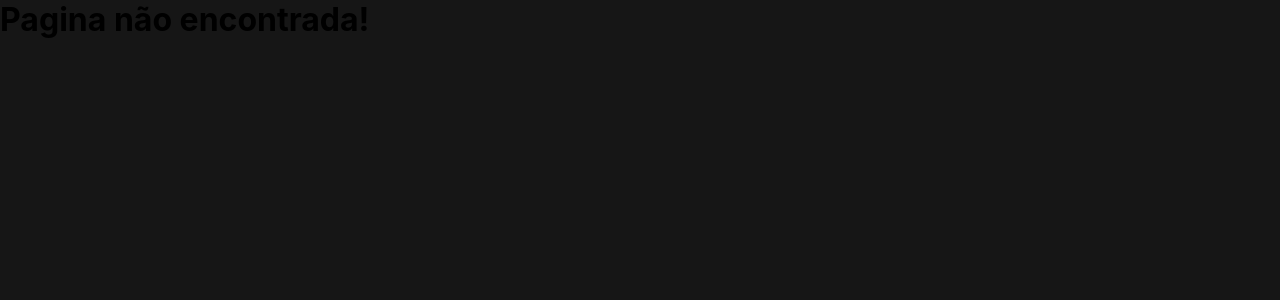
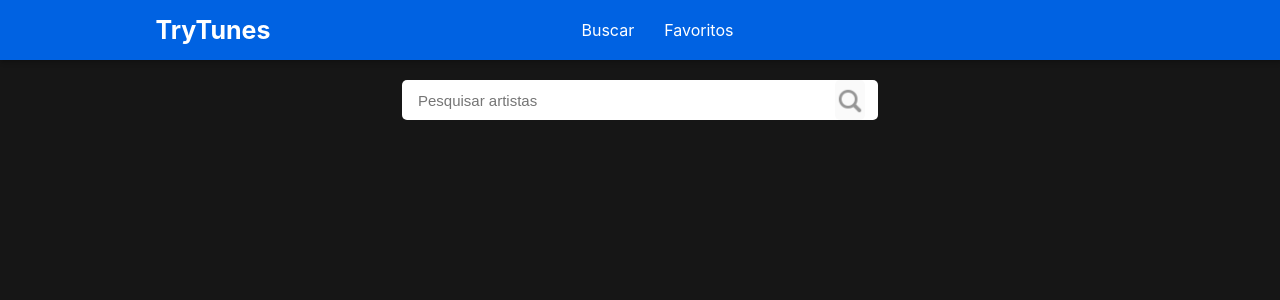
Before and after one commit to jadsoncerqueira/trybetunes, a React (Create React App) app: page /trybetunes/search in a window 1280 px wide. Shown: the top 300 px of the page. Built offline with nearby package versions, Linux system fonts and the light colour scheme.

Commit message:
finalizando

```diff
--- a/src/components/Content.js
+++ b/src/components/Content.js
@@ -13,11 +13,11 @@ class Content extends React.Component {
     return (
       <main>
         <Switch>
-          <Route path="/" exact component={ Login } />
-          <Route path="/search" component={ Search } />
-          <Route path="/album/:id" component={ Album } />
-          <Route path="/favorites" component={ Favorites } />
-          <Route path="/profile/edit" component={ ProfileEdit } />
+          <Route path="/trybetunes" exact component={ Login } />
+          <Route path="/trybetunes/search" component={ Search } />
+          <Route path="/trybetunes/album/:id" component={ Album } />
+          <Route path="/trybetunes/favorites" component={ Favorites } />
+          <Route path="/trybetunes/profile/edit" component={ ProfileEdit } />
           {/* <Route path="/profile" component={ Profile } /> */}
           <Route path="*" component={ NotFound } />
         </Switch>
--- a/src/components/Sidebar.js
+++ b/src/components/Sidebar.js
@@ -6,8 +6,10 @@ class Sidebar extends React.Component {
   render() {
     return (
       <nav id="nav">
-        <Link className="link" data-testid="link-to-search" to="/search">Buscar</Link>
-        <Link className="link" data-testid="link-to-favorites" to="/favorites">
+        <Link className="link" data-testid="link-to-search" to="/trybetunes/search">
+          Buscar
+        </Link>
+        <Link className="link" data-testid="link-to-favorites" to="/trybetunes/favorites">
           Favoritos
         </Link>
       </nav>
--- a/src/css/favorites.css
+++ b/src/css/favorites.css
@@ -10,6 +10,7 @@
   margin-top: 120px;
   margin-bottom: 30px;
   text-align: center;
+  color: white;
 }
 
 @media (max-width: 600px) {
--- a/src/pages/Login.js
+++ b/src/pages/Login.js
@@ -41,7 +41,7 @@ class Login extends React.Component {
   render() {
     const { name, disableButton, loading, redirect } = this.state;
     if (loading) return <Carregando />;
-    if (redirect) return <Redirect to="/search" />;
+    if (redirect) return <Redirect to="/trybetunes/search" />;
     return (
       <form id="page-login" data-testid="page-login">
         <h1>Login</h1>
--- a/src/pages/Search.js
+++ b/src/pages/Search.js
@@ -103,7 +103,7 @@ class Search extends React.Component {
                     className="nomes"
                     id="link2"
                     data-testid={ `link-to-album-${elem.collectionId}` }
-                    to={ `/album/${elem.collectionId}` }
+                    to={ `/trybetunes/album/${elem.collectionId}` }
                   >
                     Album:
                     {elem.collectionName}
```
